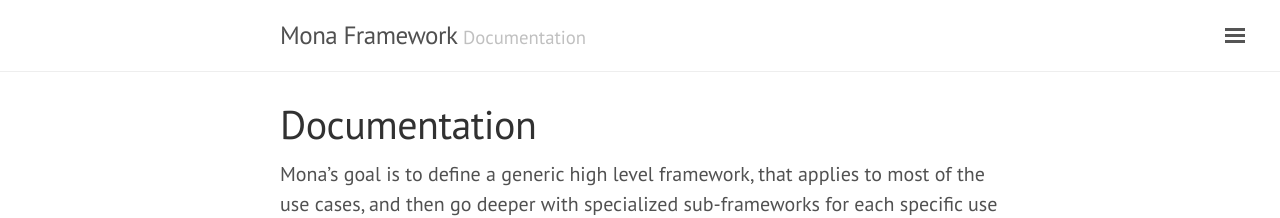
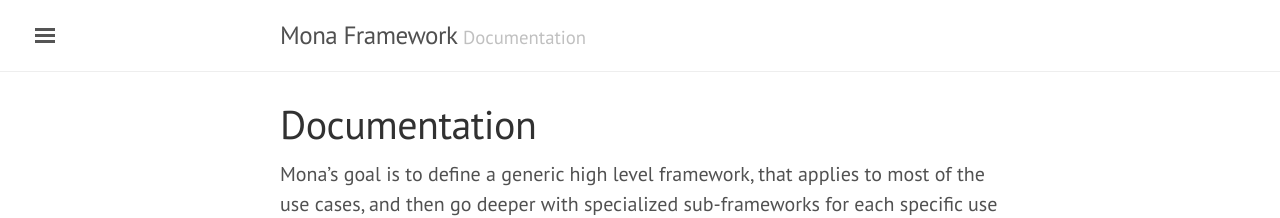
Before and after one commit to Mantismind/Mona, a Jekyll site: the page built from docs/README.md, in a window 1280 px wide. Shown: the top 218 px of the page. Built offline with Jekyll 4.4.1, drawn with Linux system fonts in a browser that asks for light colours; our own code applies the rules of GitHub Pages for plain Markdown files.

Commit message:
Update default.html

```diff
--- a/docs/_layouts/default.html
+++ b/docs/_layouts/default.html
@@ -3,7 +3,7 @@
 
   {% include head.html %}
 
-  <body class="sidebar-overlay layout-reverse">
+  <body class="sidebar-overlay">
 
     {% include sidebar.html %}
 
```
